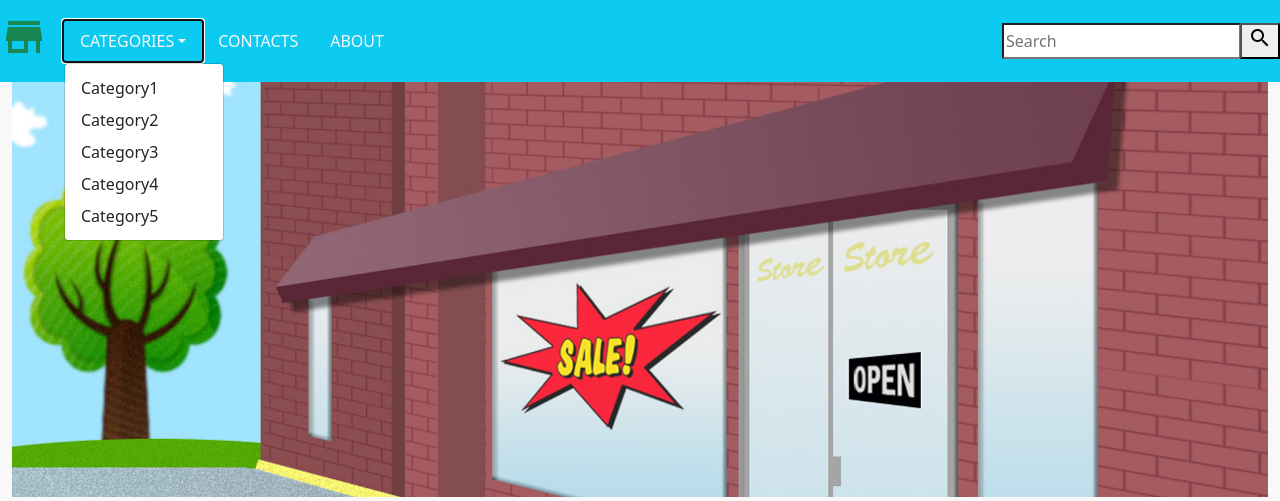
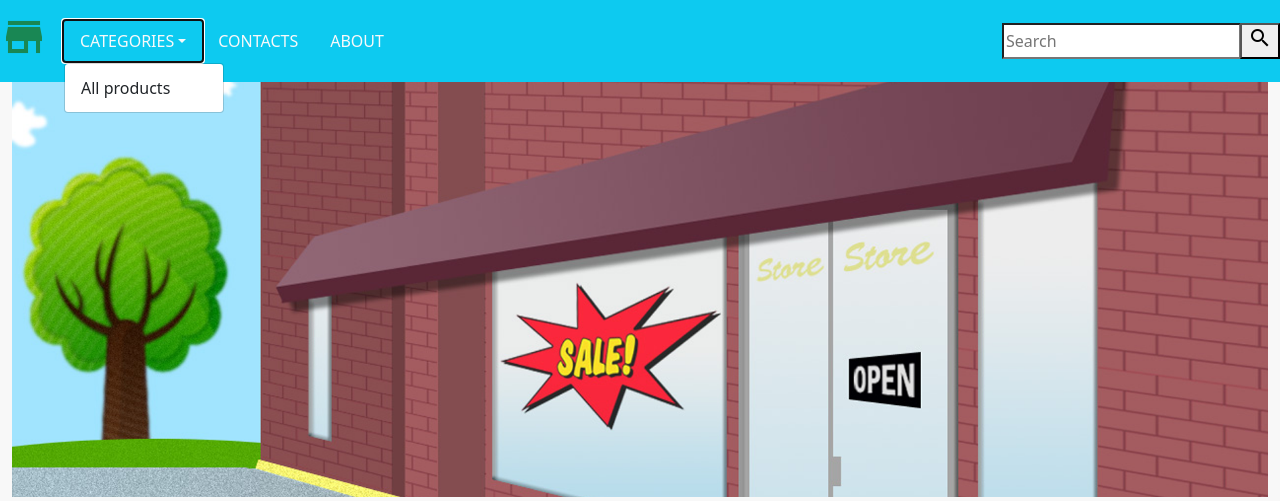
Before and after one commit to grungeigrix/Ecommerce-website, a Django app: page / in a window 1280 px wide, after a click on "CATEGORIES". Shown: the top 501 px of the page. Run offline with Django 3.2, Linux system fonts and the light colour scheme; data that the repository does not hold is empty.

Commit message:
Add real categories

```diff
--- a/ecom/ew/settings.py
+++ b/ecom/ew/settings.py
@@ -64,6 +64,7 @@ TEMPLATES = [
                 'django.template.context_processors.request',
                 'django.contrib.auth.context_processors.auth',
                 'django.contrib.messages.context_processors.messages',
+                'shop.context_processors.menu_links',
             ],
         },
     },
--- /dev/null
+++ b/ecom/shop/context_processors.py
@@ -0,0 +1,5 @@
+from .models import Category
+
+def menu_links(request):
+	links = Category.objects.all()
+	return dict(links=links)
--- a/ecom/shop/templates/navbar.html
+++ b/ecom/shop/templates/navbar.html
@@ -11,11 +11,10 @@
 			<li class="nav-item dropdown">
 				<a class="nav-link text-light text-uppercase font-weight-bold px-3 dropdown-toggle" role="button" data-bs-toggle="dropdown" href="">Categories</a>
 					<ul class="dropdown-menu">
-						<a class="dropdown-item" href="">Category1</a>
-						<a class="dropdown-item" href="">Category2</a>
-						<a class="dropdown-item" href="">Category3</a>
-						<a class="dropdown-item" href="">Category4</a>
-						<a class="dropdown-item" href="">Category5</a>
+							<a class="dropdown-item" href="{% url 'home' %}">All products</a>
+						{% for category in links %}
+							<a class="dropdown-item" href="{{category.get_url}}">{{category.name}}</a>
+						{% endfor %}
 					</ul>
 			</li>
 			<li class="nav-item ">
```
Also changed, not shown: ecom/shop/models.py (+7 -3 lines).
